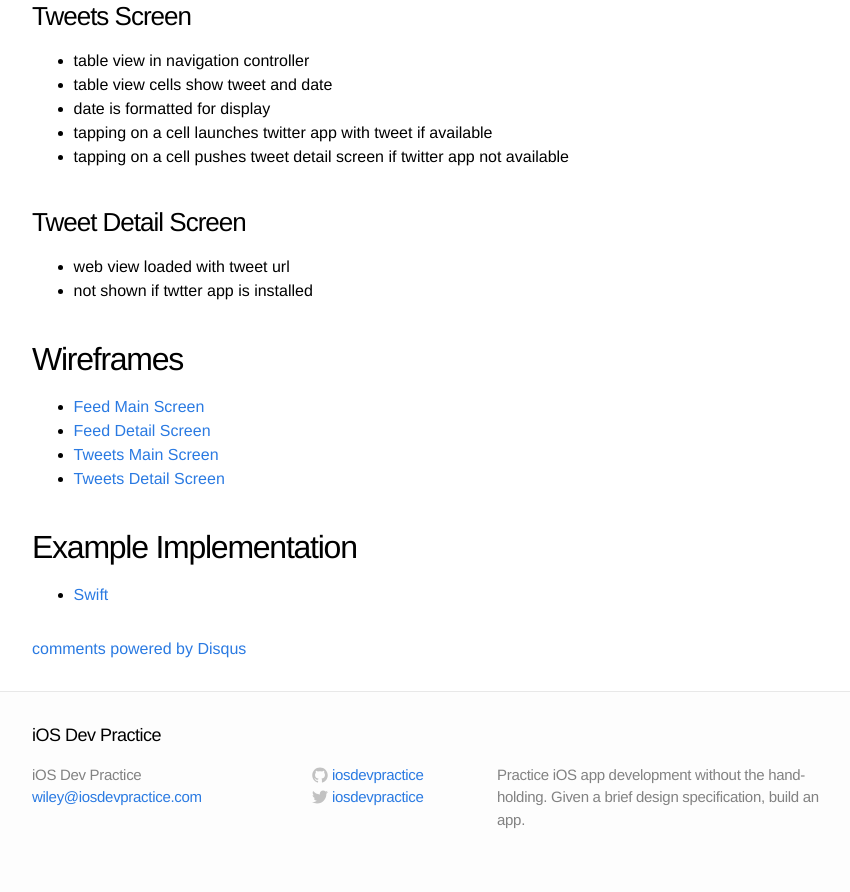
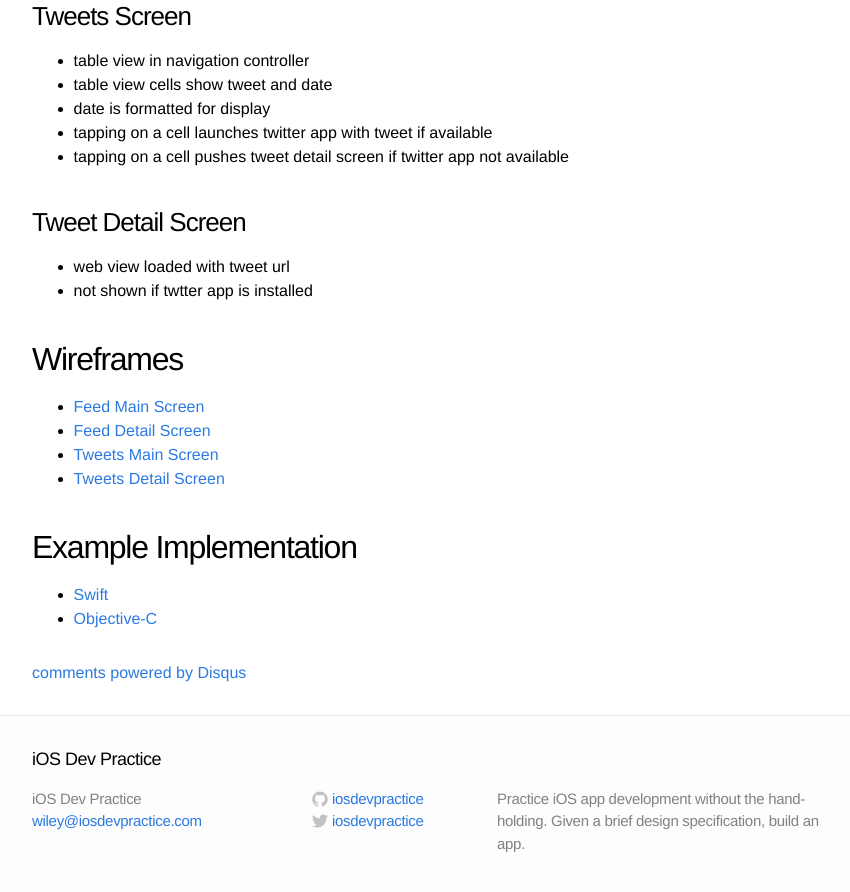
Before and after one commit to iosdevpractice/iosdevpractice.github.io, a Jekyll site: the page built from _posts/2014-08-17-fan-site-app.markdown, in a window 1280 px wide and 900 px high, scrolled down 999 px. Shown: the top 892 px of the window, without its empty margins (208-1058 px from the left). Built offline with Jekyll 4.4.1, drawn with Linux system fonts in a browser that asks for light colours; comment, search, counter and statistics services are not loaded.

Commit message:
add Objective-C implementation for Fan Site App

```diff
--- a/_posts/2014-08-17-fan-site-app.markdown
+++ b/_posts/2014-08-17-fan-site-app.markdown
@@ -51,3 +51,4 @@ This practice exercise will explore accessing the network, parsing XML and JSON.
 
 ## Example Implementation
 * [Swift](https://github.com/iosdevpractice/FanSiteApp_Swift)
+* [Objective-C](https://github.com/iosdevpractice/FanSiteApp_Objective-C)
```
